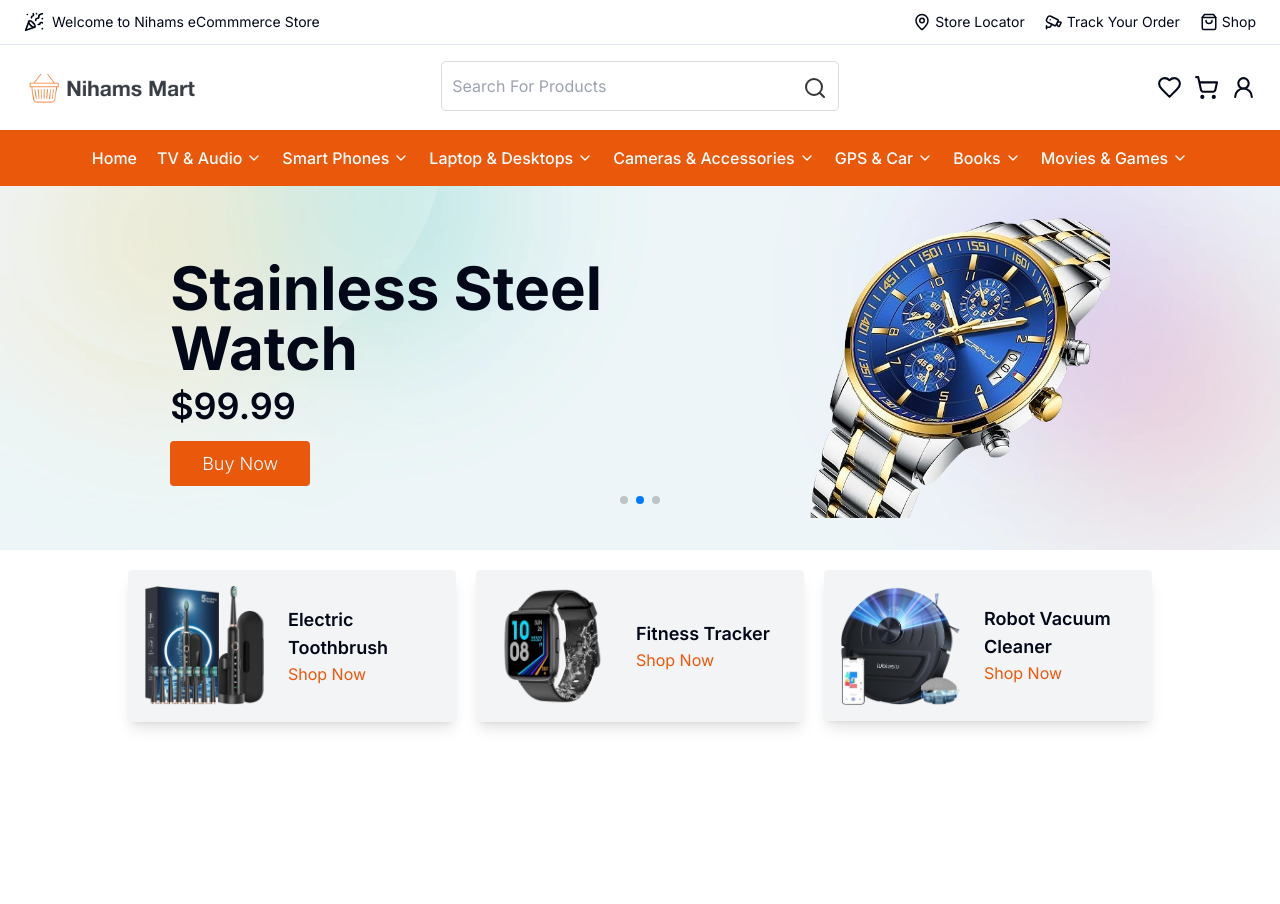
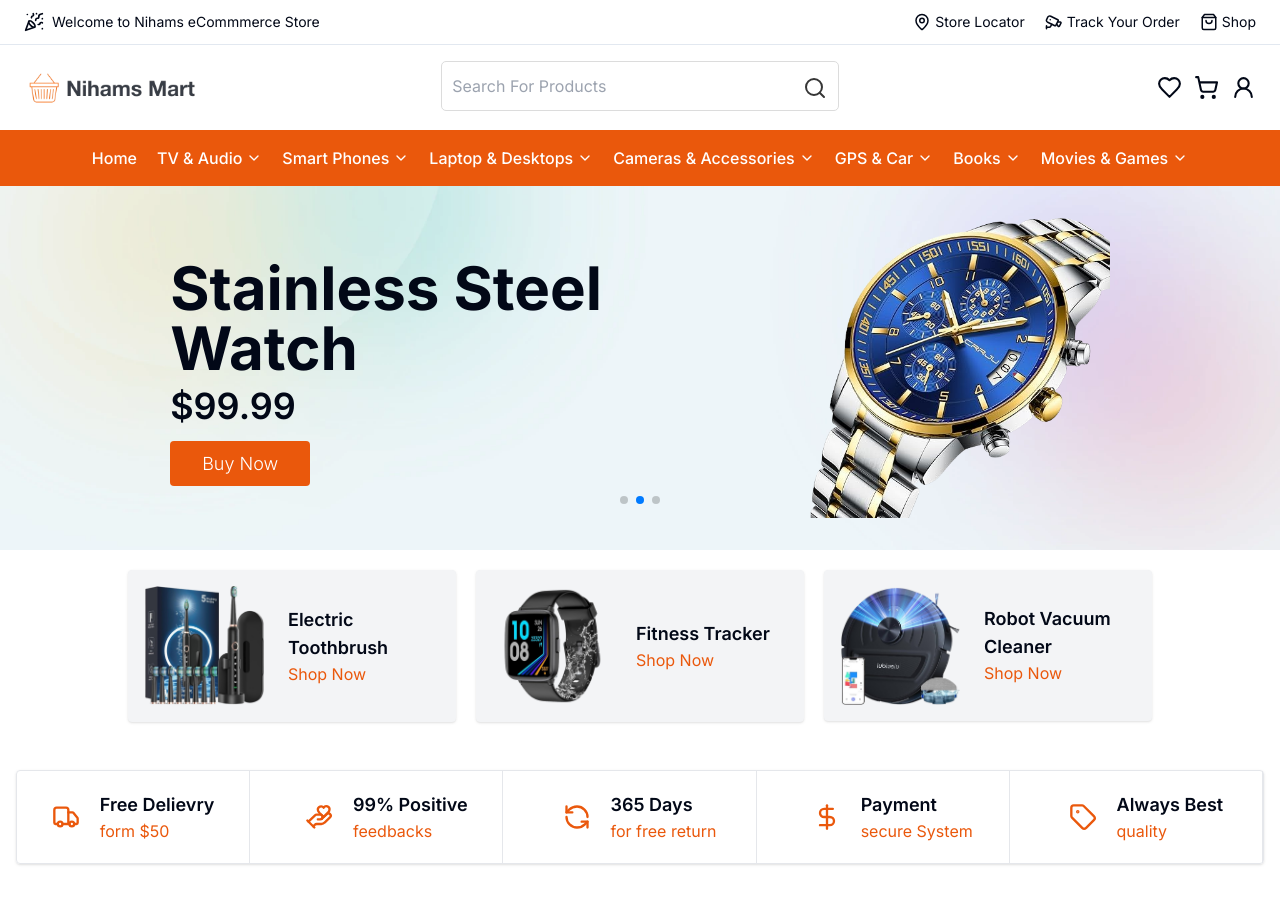
Before and after one commit to AhshanHabib26/Nihams-Ecom-Client, a Next.js app: page / in a window 1280 px wide. Shown: the top 904 px of the page. Built offline with nearby package versions, Linux system fonts and the light colour scheme.

Commit message:
Info Card Added

```diff
--- a/src/app/(withCommonLayout)/page.tsx
+++ b/src/app/(withCommonLayout)/page.tsx
@@ -1,11 +1,13 @@
 import BannerCard from "@/components/client/BannerCard";
 import { BannerSlide } from "@/components/client/BannerSlide";
+import InfoCard from "@/components/client/InfoCard";
 
 export default function Home() {
   return (
-    <div>
+    <div className="mb-96">
       <BannerSlide />
       <BannerCard />
+      <InfoCard />
     </div>
   );
 }
--- a/src/components/client/BannerCard.tsx
+++ b/src/components/client/BannerCard.tsx
@@ -13,7 +13,7 @@ const BannerCard = () => {
         <div className="grid grid-cols-1 lg:grid-cols-3 gap-5  max-w-5xl mx-auto my-5">
           {banner.slice(7, 10).map((item) => (
             <div key={item.id}>
-              <div className="flex items-center bg-gray-100 p-4 gap-6 rounded shadow-lg">
+              <div className="flex items-center bg-gray-100 p-4 gap-6 rounded shadow">
                 <Image
                   src={item.image}
                   width={120}
--- /dev/null
+++ b/src/components/client/InfoCard.tsx
@@ -0,0 +1,64 @@
+import Container from "@/lib/Container";
+import { DollarSign, HandHeart, RefreshCcw, Tag, Truck } from "lucide-react";
+import React from "react";
+
+const infoItem = [
+  {
+    id: "1",
+    title: "Free Delievry",
+    slogan: "form $50",
+    icon: Truck,
+  },
+  {
+    id: "2",
+    title: "99% Positive",
+    slogan: "feedbacks",
+    icon: HandHeart,
+  },
+  {
+    id: "3",
+    title: "365 Days",
+    slogan: "for free return",
+    icon: RefreshCcw,
+  },
+  {
+    id: "4",
+    title: "Payment",
+    slogan: "secure System",
+    icon: DollarSign,
+  },
+  {
+    id: "5",
+    title: "Always Best",
+    slogan: "quality",
+    icon: Tag,
+  },
+];
+
+const InfoCard = () => {
+  return (
+    <div className="mt-12">
+      <Container>
+        <div className="grid grid-cols-1 md:grid-cols-2 lg:grid-cols-5 gap-5 border-[1px] border-gray-200 shadow rounded">
+          {infoItem.map((item, index) => (
+            <div
+              key={item.id}
+              className={`flex items-center justify-center gap-5 p-5
+                border-b-[1px] border-gray-200
+                lg:border-b-0 lg:border-r-[1px]  select-none
+                ${index === infoItem.length - 1 ? "lg:border-r-0" : ""}`}
+            >
+              <item.icon className="h-7 w-7 text-orange-600" />
+              <div>
+                <h1 className="text-lg font-semibold">{item.title}</h1>
+                <span className="text-md text-orange-600">{item.slogan}</span>
+              </div>
+            </div>
+          ))}
+        </div>
+      </Container>
+    </div>
+  );
+};
+
+export default InfoCard;
```
